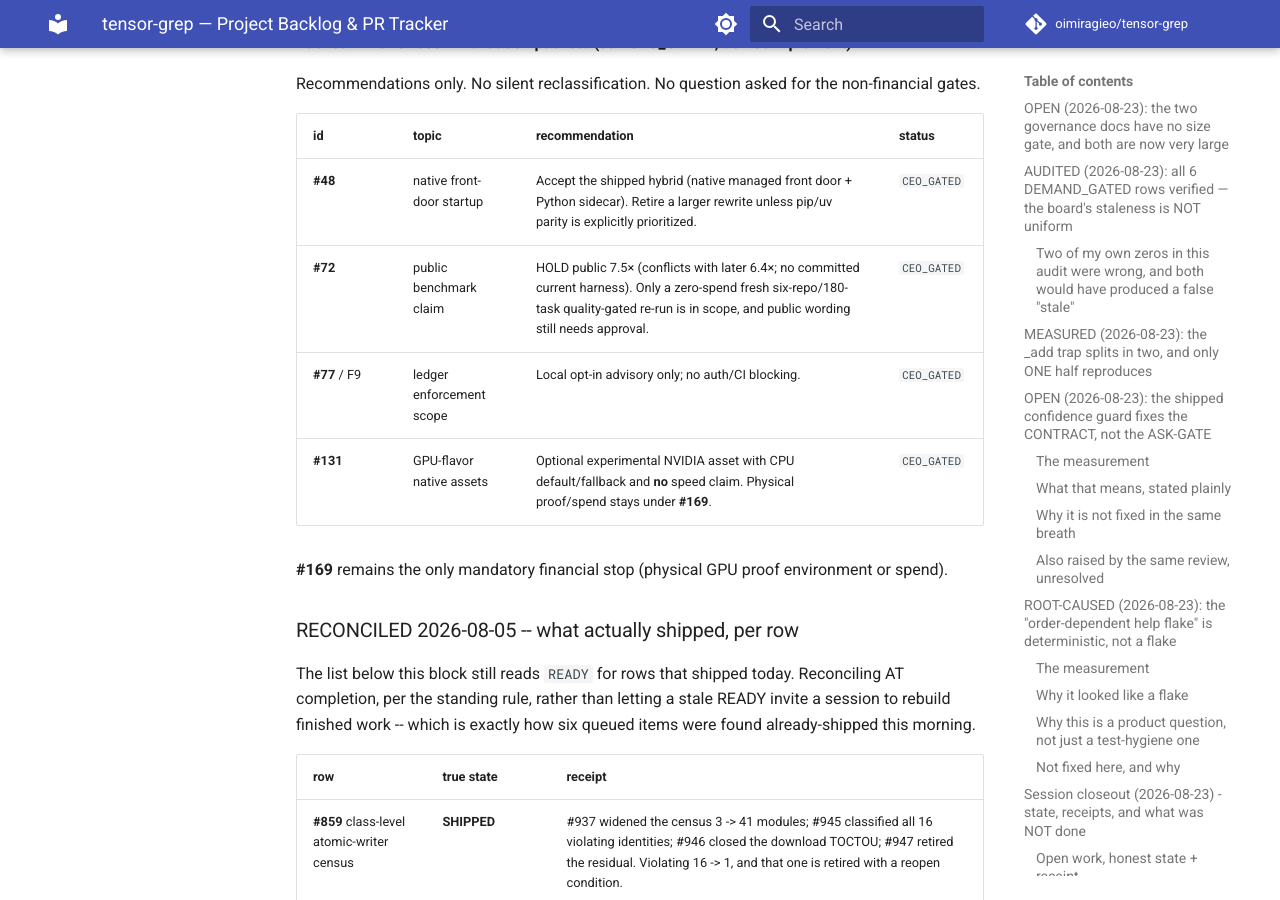
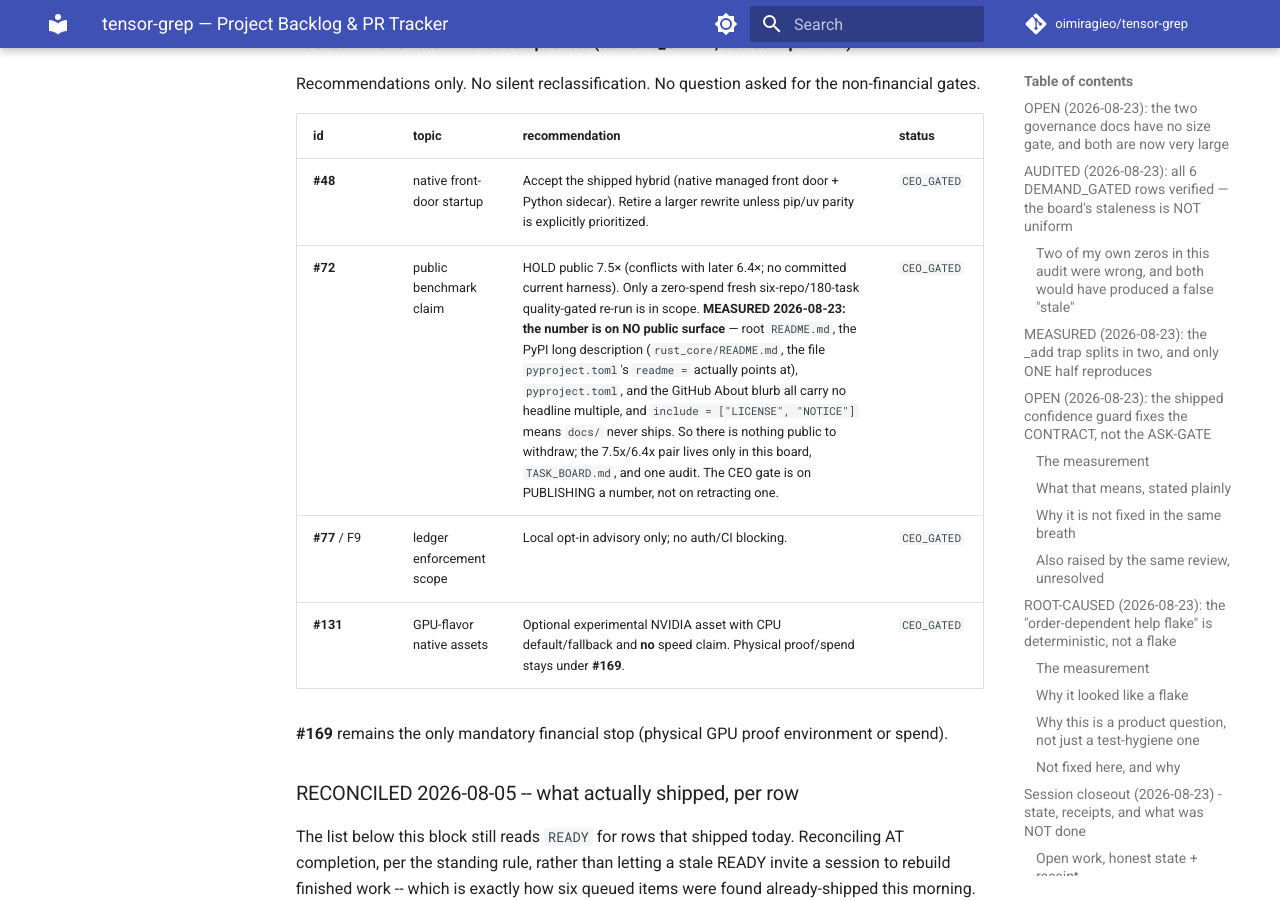
Before and after one commit to oimiragieo/tensor-grep, an MkDocs documentation site: the page built from docs/BACKLOG.md, in a window 1280 px wide and 900 px high, scrolled down 49241 px. Built offline with MkDocs 1.6.1 and Material for MkDocs 9.7.7, drawn with Linux system fonts in a browser that asks for light colours; comment, search, counter and statistics services are not loaded; some of the changed text lies outside the part shown.

Commit message:
docs: #72 premise measured -- the benchmark number is on no public surface (#1112)
The gated board asserted "public wording still needs approval", which presumes a
public claim exists to re-word. Measured across every public surface today:

  root README.md ............................. no headline multiple
  rust_core/README.md (the PyPI long desc,
    which pyproject's `readme =` points at) ... no headline multiple
  pyproject.toml ............................. no headline multiple
  GitHub About blurb ......................... no headline multiple
  packaging: include = ["LICENSE", "NOTICE"] . docs/ never ships

The 7.5x/6.4x pair lives only in BACKLOG.md, TASK_BOARD.md and one audit -- all
internal. So there is nothing public to withdraw, and the CEO gate is on
PUBLISHING a number, not on retracting one.

I checked root README.md first and nearly wrote "clean" on that alone. The
published long description is a DIFFERENT file; enumerating the populations is
what turned a one-file answer into a four-surface one.

Co-authored-by: Claude Opus 5 (1M context) <noreply@anthropic.com>

```diff
--- a/docs/BACKLOG.md
+++ b/docs/BACKLOG.md
@@ -1600,7 +1600,7 @@ Recommendations only. No silent reclassification. No question asked for the non-
 | id | topic | recommendation | status |
 |---|---|---|---|
 | **#48** | native front-door startup | Accept the shipped hybrid (native managed front door + Python sidecar). Retire a larger rewrite unless pip/uv parity is explicitly prioritized. | `CEO_GATED` |
-| **#72** | public benchmark claim | HOLD public 7.5× (conflicts with later 6.4×; no committed current harness). Only a zero-spend fresh six-repo/180-task quality-gated re-run is in scope, and public wording still needs approval. | `CEO_GATED` |
+| **#72** | public benchmark claim | HOLD public 7.5× (conflicts with later 6.4×; no committed current harness). Only a zero-spend fresh six-repo/180-task quality-gated re-run is in scope. **MEASURED 2026-08-23: the number is on NO public surface** — root `README.md`, the PyPI long description (`rust_core/README.md`, the file `pyproject.toml`'s `readme =` actually points at), `pyproject.toml`, and the GitHub About blurb all carry no headline multiple, and `include = ["LICENSE", "NOTICE"]` means `docs/` never ships. So there is nothing public to withdraw; the 7.5x/6.4x pair lives only in this board, `TASK_BOARD.md`, and one audit. The CEO gate is on PUBLISHING a number, not on retracting one. | `CEO_GATED` |
 | **#77** / F9 | ledger enforcement scope | Local opt-in advisory only; no auth/CI blocking. | `CEO_GATED` |
 | **#131** | GPU-flavor native assets | Optional experimental NVIDIA asset with CPU default/fallback and **no** speed claim. Physical proof/spend stays under **#169**. | `CEO_GATED` |
 
@@ -1674,7 +1674,7 @@ closure change may mark it `SHIPPED`.
   Status stays `CEO_GATED`; no question asked under the current instruction.
 - **#72** public benchmark claim. Recommendation only: HOLD public 7.5x (conflicts with later 6.4x;
   no committed current harness); allow only a zero-spend fresh six-repo/180-task quality-gated
-  benchmark, and public wording still needs approval. Status stays `CEO_GATED`.
+  benchmark. Status stays `CEO_GATED`. **MEASURED 2026-08-23: no public surface carries the number (root README, the PyPI long description rust_core/README.md, pyproject, the GitHub About blurb; docs/ never ships). Nothing to withdraw -- the gate is on PUBLISHING a number, not on retracting one.**
 - **#77** / F9 ledger enforcement scope. Recommendation only: local opt-in advisory only; no auth/CI
   blocking. Status stays `CEO_GATED`.
 - **#131** GPU-flavor native-asset publication. Recommendation only: optional experimental NVIDIA
```
Also changed, not shown: docs/TASK_BOARD.md (+1 -1 lines).
